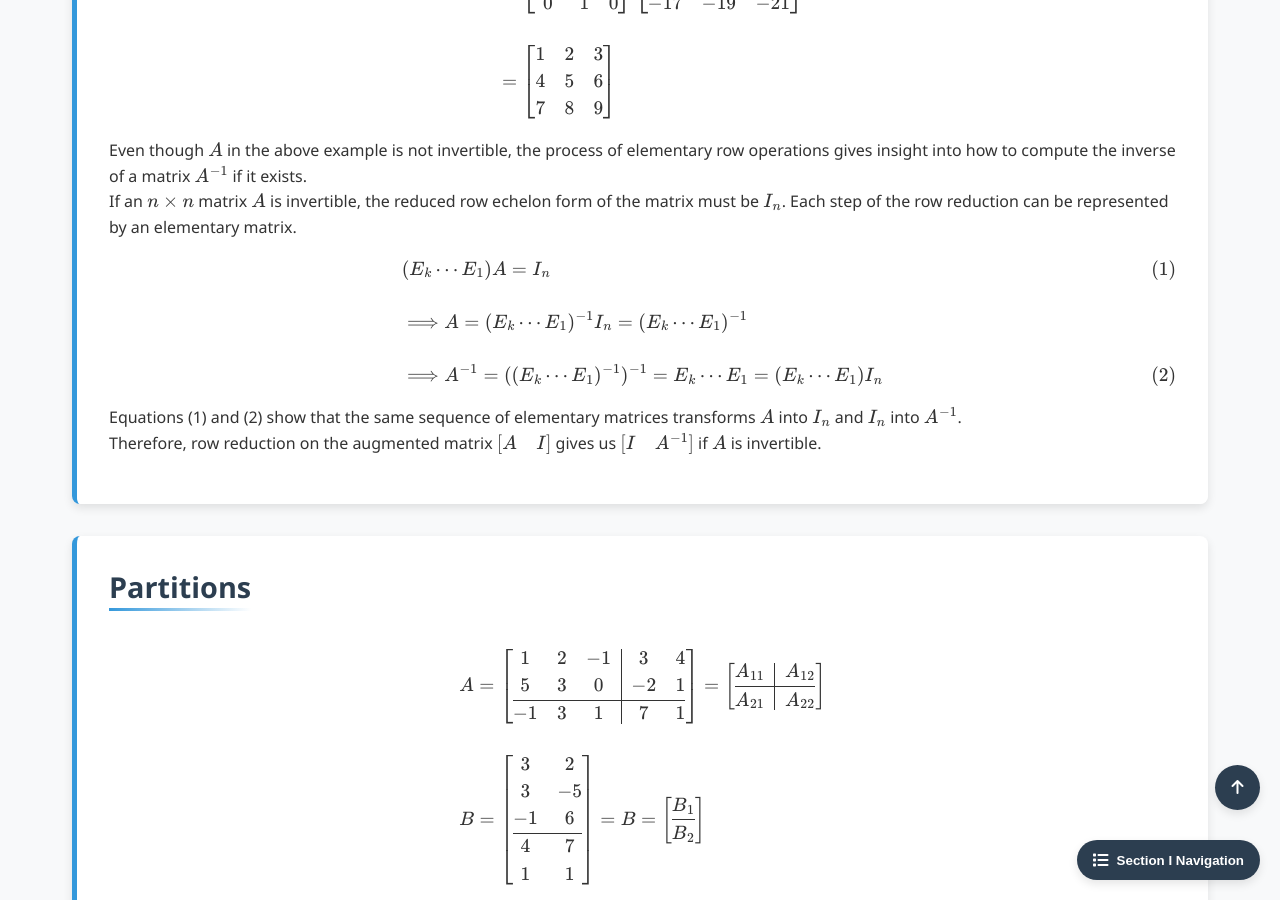
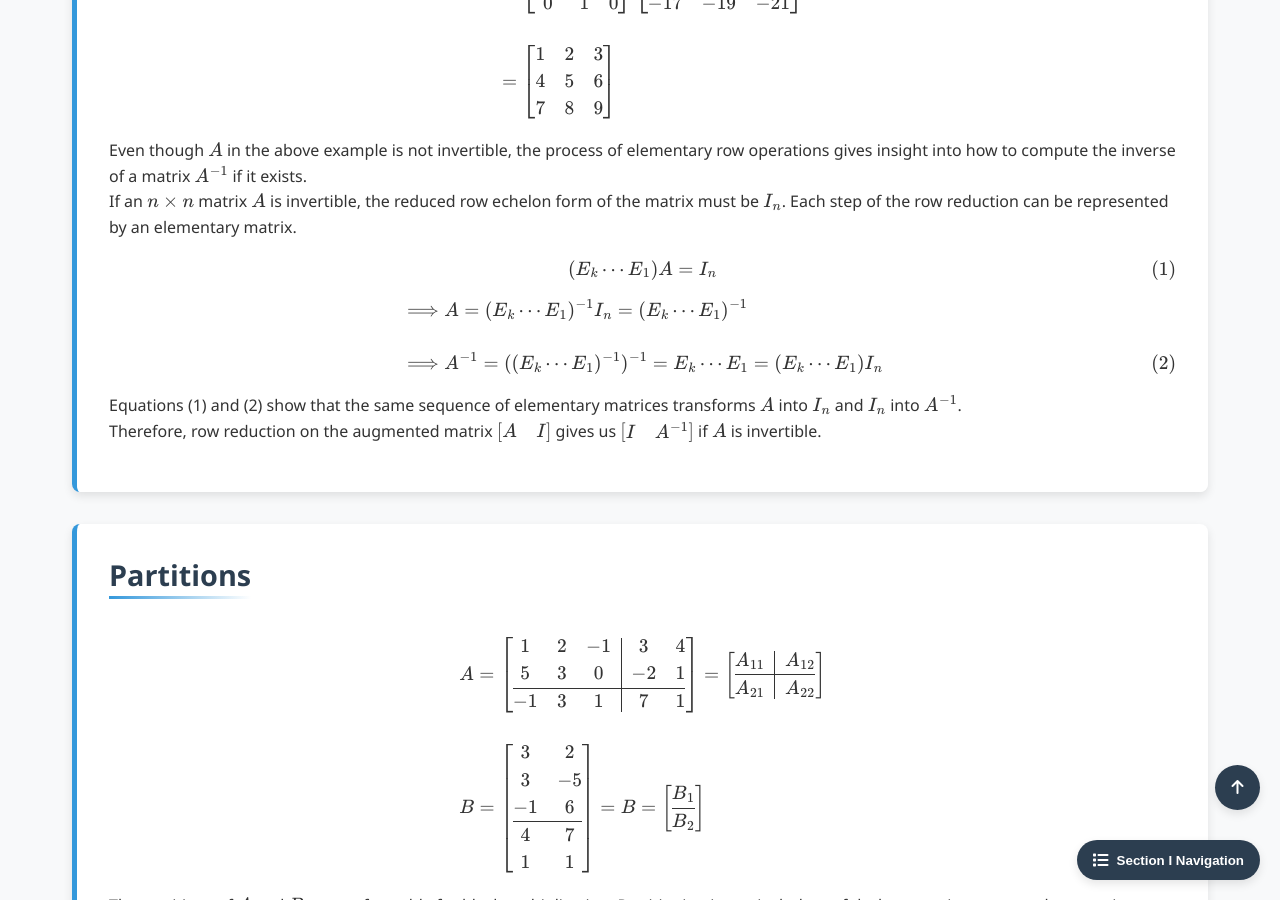
Before and after one commit to Yusukey01/yusukey01.github.io, a Jekyll site: the page built from Mathematics/Linear_algebra/matrix_algebra.html, in a window 1280 px wide and 900 px high, scrolled down 6046 px. Built offline with Jekyll 4.4.1, drawn with Linux system fonts in a browser that asks for light colours.

Commit message:
Updated Section 1-3

```diff
--- a/Mathematics/Linear_algebra/matrix_algebra.html
+++ b/Mathematics/Linear_algebra/matrix_algebra.html
@@ -357,8 +357,10 @@ uses_python: false
             Each step of the row reduction can be represented by an elementary matrix.
             </p>
             \[
+            (E_k \cdots E_1)A = I_n  \tag{1}
+            \]
+            \[
             \begin{align*}
-            &(E_k \cdots E_1)A = I_n  \tag{1} \\\\
             &\Longrightarrow  A = (E_k \cdots E_1)^{-1}I_n = (E_k \cdots E_1)^{-1} \\\\
             &\Longrightarrow  A^{-1} = ((E_k \cdots E_1)^{-1})^{-1} = E_k \cdots E_1 = (E_k \cdots E_1 )I_n  \tag{2}
             \end{align*}
```
